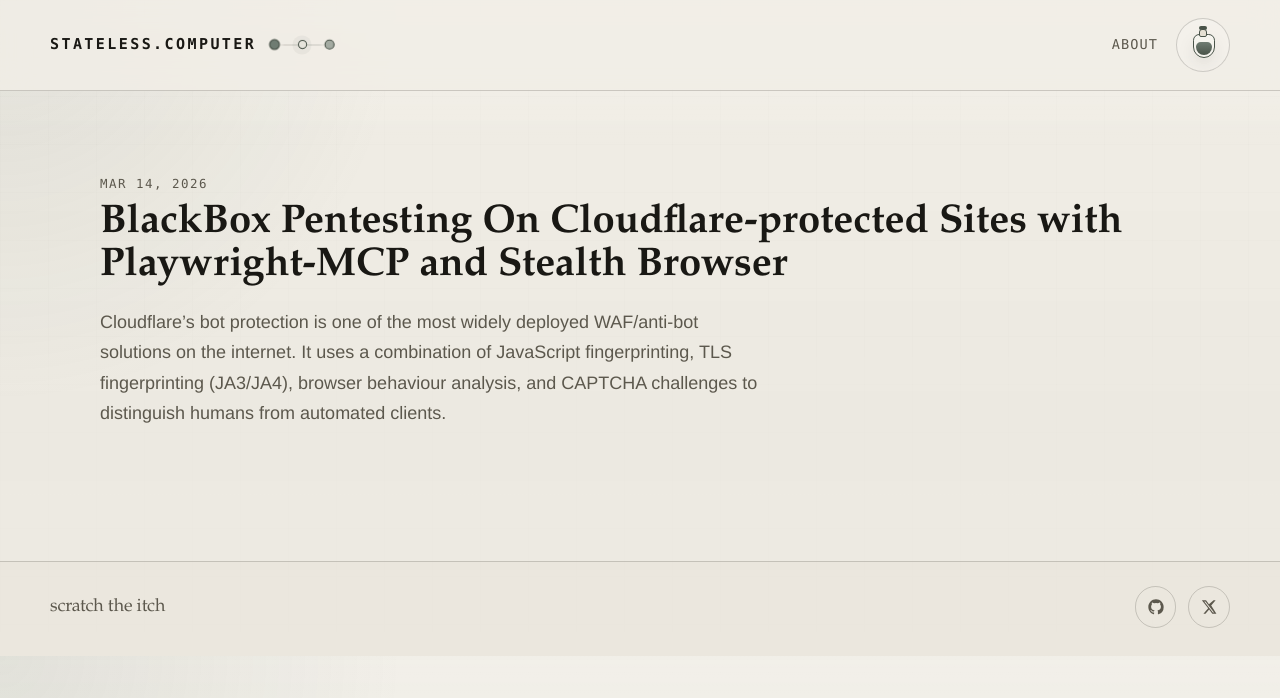
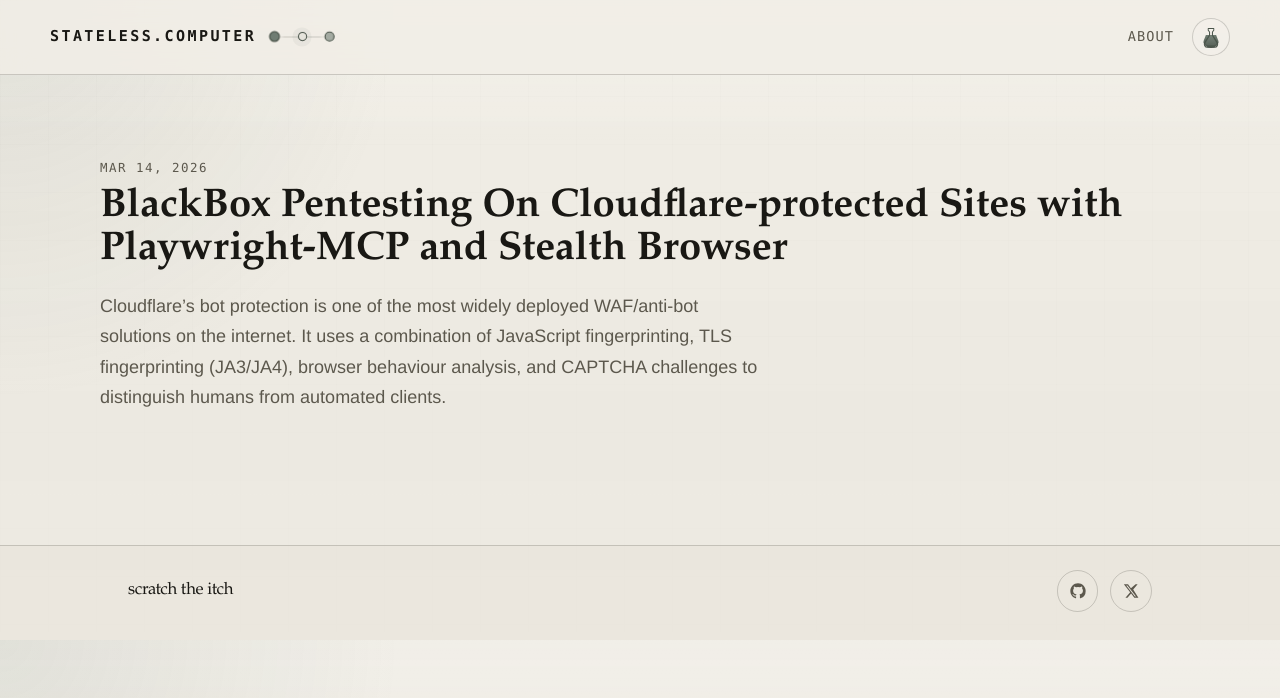
Before and after one commit to 1ikeadragon/cap, a Jekyll site: the page built from index.md, in a window 1280 px wide. Shown: the top 698 px of the page. Built offline with Jekyll 4.4.1, drawn with Linux system fonts in a browser that asks for light colours.

Commit message:
Refine flask toggle and normalize footer width

```diff
--- a/_includes/header.html
+++ b/_includes/header.html
@@ -25,12 +25,15 @@
       </nav>
     {%- endunless %}
       <button class="theme-toggle" type="button" aria-label="Toggle dark mode" aria-pressed="false" title="Toggle theme" data-theme-toggle>
-        <span class="theme-toggle-ink" aria-hidden="true">
-          <span class="theme-toggle-cork"></span>
-          <span class="theme-toggle-reservoir"></span>
-          <span class="theme-toggle-neck"></span>
-          <span class="theme-toggle-drop theme-toggle-drop-a"></span>
-          <span class="theme-toggle-drop theme-toggle-drop-b"></span>
+        <span class="theme-toggle-flask" aria-hidden="true">
+          <svg class="theme-toggle-icon" viewBox="0 0 32 32" aria-hidden="true">
+            <path class="flask-shell" d="M12 3.5h8v2.7l-1.9 2.5v4.8l6.9 10.7c1.9 3-.2 6.8-3.7 6.8H10.7C7.2 31 5.1 27.2 7 24.2l6.9-10.7V8.7L12 6.2V3.5Z"/>
+            <path class="flask-core" d="M15 9.3h2v5l6.2 9.7c1 1.6-.1 3.5-1.9 3.5H10.7c-1.8 0-2.9-1.9-1.9-3.5l6.2-9.7v-5Z"/>
+            <path class="flask-glass" d="M12.9 5.2h6.2"/>
+          </svg>
+          <span class="flask-liquid" aria-hidden="true"></span>
+          <span class="flask-stream flask-stream-a"></span>
+          <span class="flask-stream flask-stream-b"></span>
         </span>
       </button>
     </div>
--- a/_layouts/base.html
+++ b/_layouts/base.html
@@ -2,6 +2,14 @@
 <html lang="{{ page.lang | default: site.lang | default: 'en' }}">
   {%- include head.html -%}
   <body class="site-shell page-entering">
+    <div class="theme-splash" aria-hidden="true">
+      <span class="theme-splash-drop theme-splash-drop-a"></span>
+      <span class="theme-splash-drop theme-splash-drop-b"></span>
+      <span class="theme-splash-drop theme-splash-drop-c"></span>
+      <span class="theme-splash-ring theme-splash-ring-a"></span>
+      <span class="theme-splash-ring theme-splash-ring-b"></span>
+      <span class="theme-splash-ring theme-splash-ring-c"></span>
+    </div>
     <div class="page-machine" aria-hidden="true">
       <span class="machine-edge machine-edge-a"></span>
       <span class="machine-edge machine-edge-b"></span>
--- a/assets/css/style.scss
+++ b/assets/css/style.scss
@@ -114,12 +114,15 @@ pre,
 img,
 blockquote,
 .theme-toggle,
-.theme-toggle-ink,
-.theme-toggle-cork,
-.theme-toggle-reservoir,
-.theme-toggle-reservoir::after,
-.theme-toggle-neck,
-.theme-toggle-drop,
+.theme-toggle-flask,
+.theme-toggle-icon,
+.flask-shell,
+.flask-core,
+.flask-glass,
+.flask-liquid,
+.flask-stream,
+.theme-splash-drop,
+.theme-splash-ring,
 .footer-link {
   transition:
     background 720ms ease,
@@ -168,6 +171,73 @@ img {
   backdrop-filter: blur(14px);
   background: var(--header-bg);
   border-bottom: 1px solid var(--line);
+}
+
+.theme-splash {
+  position: fixed;
+  inset: 0;
+  pointer-events: none;
+  z-index: 16;
+}
+
+.theme-splash-drop,
+.theme-splash-ring {
+  position: absolute;
+  opacity: 0;
+}
+
+.theme-splash-drop {
+  right: 7vw;
+  top: 28%;
+  width: 14px;
+  height: 18px;
+  border-radius: 55% 55% 68% 68%;
+  background: var(--accent-strong);
+  filter: drop-shadow(0 8px 16px rgba(18, 18, 15, 0.12));
+}
+
+.theme-splash-drop-a {
+  right: 8vw;
+  top: 30%;
+}
+
+.theme-splash-drop-b {
+  right: 5vw;
+  top: 40%;
+  width: 10px;
+  height: 13px;
+}
+
+.theme-splash-drop-c {
+  right: 10vw;
+  top: 50%;
+  width: 7px;
+  height: 10px;
+}
+
+.theme-splash-ring {
+  right: 6vw;
+  top: 55%;
+  width: 18px;
+  height: 18px;
+  margin: -9px 0 0 -9px;
+  border: 1px solid var(--accent-strong);
+  border-radius: 50%;
+}
+
+.theme-splash-ring-a {
+  right: 8.1vw;
+  top: 60%;
+}
+
+.theme-splash-ring-b {
+  right: 5.2vw;
+  top: 67%;
+}
+
+.theme-splash-ring-c {
+  right: 10.1vw;
+  top: 73%;
 }
 
 .page-machine {
@@ -418,14 +488,15 @@ body.page-leaving .machine-edge-e {
 
 .theme-toggle {
   position: relative;
-  width: 54px;
-  height: 54px;
+  width: 38px;
+  height: 38px;
   padding: 0;
   border: 1px solid var(--line);
   border-radius: 999px;
-  background: rgba(255, 255, 255, 0.18);
+  background: rgba(255, 255, 255, 0.12);
   cursor: pointer;
-  overflow: hidden;
+  display: inline-grid;
+  place-items: center;
 }
 
 html[data-theme="dark"] .theme-toggle {
@@ -441,104 +512,141 @@ html[data-theme="dark"] .theme-toggle {
   transform: translateY(1px) scale(0.98);
 }
 
-.theme-toggle-ink {
+.theme-toggle-flask {
+  position: relative;
+  display: block;
+  width: 22px;
+  height: 26px;
+  transform-origin: 50% 18%;
+}
+
+.theme-toggle:hover .theme-toggle-flask,
+.theme-toggle:focus-visible .theme-toggle-flask {
+  transform: rotate(-8deg);
+}
+
+.theme-toggle:active .theme-toggle-flask,
+body.theme-transitioning .theme-toggle-flask {
+  transform: rotate(-16deg);
+}
+
+.theme-toggle-icon {
   position: absolute;
   inset: 0;
-  display: block;
-  transform-origin: 50% 58%;
+  width: 22px;
+  height: 26px;
+  z-index: 2;
 }
 
-.theme-toggle:hover .theme-toggle-ink,
-.theme-toggle:focus-visible .theme-toggle-ink {
-  transform: rotate(-10deg);
+.flask-shell {
+  fill: none;
+  stroke: var(--accent-strong);
+  stroke-width: 1.5;
+  stroke-linecap: round;
+  stroke-linejoin: round;
 }
 
-.theme-toggle:active .theme-toggle-ink,
-body.theme-transitioning .theme-toggle-ink {
-  transform: rotate(-18deg);
+.flask-core {
+  fill: rgba(255, 255, 255, 0.06);
 }
 
-.theme-toggle-cork {
-  position: absolute;
-  left: 22px;
-  top: 7px;
-  width: 8px;
-  height: 4px;
-  border-radius: 3px;
-  background: var(--accent-strong);
+.flask-glass {
+  fill: none;
+  stroke: rgba(255, 255, 255, 0.35);
+  stroke-width: 1.1;
+  stroke-linecap: round;
 }
 
-.theme-toggle-reservoir {
-  position: absolute;
-  left: 16px;
-  top: 15px;
-  width: 22px;
-  height: 24px;
-  border: 1px solid var(--accent-strong);
-  border-radius: 8px 8px 14px 14px;
-  background: rgba(255, 255, 255, 0.12);
-  box-shadow:
-    inset 0 1px 0 rgba(255, 255, 255, 0.18),
-    0 8px 18px rgba(18, 18, 15, 0.08);
+html[data-theme="dark"] .flask-glass {
+  stroke: rgba(236, 229, 216, 0.2);
 }
 
-.theme-toggle-reservoir::after {
-  content: "";
+.flask-liquid {
   position: absolute;
-  inset: auto 2px 2px 2px;
-  height: 58%;
-  border-radius: 6px 6px 10px 10px;
+  left: 3px;
+  bottom: 2px;
+  width: 16px;
+  height: 13px;
   background: linear-gradient(180deg, var(--accent) 0%, var(--accent-strong) 100%);
-  transform-origin: bottom;
-  transform: scaleY(1);
+  clip-path: polygon(18% 0, 82% 0, 100% 58%, 88% 100%, 12% 100%, 0 58%);
+  border-radius: 0 0 8px 8px;
+  z-index: 1;
+  transform-origin: center bottom;
+  box-shadow: 0 0 18px rgba(111, 124, 114, 0.12);
 }
 
-.theme-toggle[aria-pressed="true"] .theme-toggle-reservoir::after {
-  transform: scaleY(0.32);
+.theme-toggle[aria-pressed="true"] .flask-liquid {
+  transform: scaleY(0.28);
 }
 
-.theme-toggle-neck {
+.flask-stream {
   position: absolute;
-  left: 22px;
-  top: 10px;
-  width: 8px;
-  height: 8px;
-  border: 1px solid var(--accent-strong);
-  border-radius: 3px 3px 2px 2px;
-  background: var(--paper-deep);
+  left: 15px;
+  top: 18px;
+  width: 2px;
+  height: 12px;
+  border-radius: 999px;
+  background: var(--accent-strong);
+  opacity: 0;
+  transform-origin: top center;
 }
 
-.theme-toggle-drop {
-  position: absolute;
-  left: 28px;
-  top: 35px;
-  width: 6px;
-  height: 9px;
-  border-radius: 55% 55% 68% 68%;
-  background: var(--accent-strong);
-  opacity: 0;
-  transform: scale(0.6);
+.flask-stream-b {
+  left: 16px;
+  width: 1px;
+  height: 15px;
 }
 
-.theme-toggle-drop-b {
-  width: 4px;
-  height: 6px;
+body.is-darkening .flask-stream-a {
+  animation: flask-pour-a 0.72s ease-out forwards;
 }
 
-body.is-darkening .theme-toggle-drop-a {
-  animation: bottle-spill-a 0.6s ease-out forwards;
+body.is-darkening .flask-stream-b {
+  animation: flask-pour-b 0.8s ease-out 40ms forwards;
 }
 
-body.is-darkening .theme-toggle-drop-b {
-  animation: bottle-spill-b 0.68s ease-out 40ms forwards;
+body.is-lightening .flask-stream-a {
+  animation: flask-return-a 0.72s ease-in forwards;
 }
 
-body.is-lightening .theme-toggle-drop-a {
-  animation: bottle-return-a 0.6s ease-in forwards;
+body.is-lightening .flask-stream-b {
+  animation: flask-return-b 0.8s ease-in 40ms forwards;
 }
 
-body.is-lightening .theme-toggle-drop-b {
-  animation: bottle-return-b 0.68s ease-in 40ms forwards;
+body.is-darkening .theme-splash-drop-a {
+  animation: splash-fall-a 0.82s cubic-bezier(0.18, 0.9, 0.32, 1) forwards;
+}
+
+body.is-darkening .theme-splash-drop-b {
+  animation: splash-fall-b 0.88s cubic-bezier(0.18, 0.9, 0.32, 1) 60ms forwards;
+}
+
+body.is-darkening .theme-splash-drop-c {
+  animation: splash-fall-c 0.94s cubic-bezier(0.18, 0.9, 0.32, 1) 110ms forwards;
+}
+
+body.is-darkening .theme-splash-ring-a {
+  animation: splash-ring 0.62s ease-out 260ms forwards;
+}
+
+body.is-darkening .theme-splash-ring-b {
+  animation: splash-ring 0.62s ease-out 320ms forwards;
+}
+
+body.is-darkening .theme-splash-ring-c {
+  animation: splash-ring 0.62s ease-out 380ms forwards;
+}
+
+body.is-lightening .theme-splash-drop-a {
+  animation: splash-return-a 0.78s ease-in forwards;
+}
+
+body.is-lightening .theme-splash-drop-b {
+  animation: splash-return-b 0.82s ease-in 60ms forwards;
+}
+
+body.is-lightening .theme-splash-drop-c {
+  animation: splash-return-c 0.9s ease-in 110ms forwards;
 }
 
 .page-content {
@@ -714,6 +822,10 @@ blockquote {
   background: var(--footer-bg);
 }
 
+.site-footer .wrapper {
+  width: min(calc(100% - 40px), 64rem);
+}
+
 .footer-shell {
   display: grid;
   align-items: center;
@@ -725,8 +837,10 @@ blockquote {
 .footer-mark {
   min-width: 0;
   font-family: var(--font-serif);
-  font-size: 1.12rem;
-  letter-spacing: -0.01em;
+  font-size: 1.05rem;
+  line-height: 1.1;
+  letter-spacing: -0.02em;
+  color: var(--ink);
 }
 
 .footer-socials {
@@ -774,7 +888,6 @@ blockquote {
 
 .grey,
 .site-footer,
-.footer-mark,
 .footer-link {
   color: var(--muted);
 }
@@ -829,10 +942,68 @@ blockquote {
   }
 }
 
-@keyframes bottle-spill-a {
+@keyframes flask-pour-a {
   0% {
     opacity: 0;
-    transform: translate(0, 0) scale(0.5);
+    transform: scaleY(0.2);
+  }
+
+  20% {
+    opacity: 1;
+    transform: scaleY(1);
+  }
+
+  100% {
+    opacity: 0;
+    transform: translateY(10px) scaleY(0.28);
+  }
+}
+
+@keyframes flask-pour-b {
+  0% {
+    opacity: 0;
+    transform: scaleY(0.2);
+  }
+
+  24% {
+    opacity: 0.9;
+    transform: scaleY(1.08);
+  }
+
+  100% {
+    opacity: 0;
+    transform: translateY(14px) scaleY(0.22);
+  }
+}
+
+@keyframes flask-return-a {
+  0% {
+    opacity: 0.9;
+    transform: translateY(12px) scaleY(0.26);
+  }
+
+  100% {
+    opacity: 0;
+    transform: scaleY(0.12);
+  }
+}
+
+@keyframes flask-return-b {
+  0% {
+    opacity: 0.82;
+    transform: translateY(16px) scaleY(0.22);
+  }
+
+  100% {
+    opacity: 0;
+    transform: scaleY(0.1);
+  }
+}
+
+@keyframes splash-fall-a {
+  0% {
+    opacity: 0;
+    transform: translate(0, -18px) scale(0.55);
   }
 
   24% {
@@ -841,47 +1012,91 @@ blockquote {
 
   100% {
     opacity: 0;
-    transform: translate(10px, 17px) scale(1.2);
+    transform: translate(8px, 190px) scale(1.4);
   }
 }
 
-@keyframes bottle-spill-b {
+@keyframes splash-fall-b {
   0% {
     opacity: 0;
-    transform: translate(0, 0) scale(0.45);
+    transform: translate(0, -12px) scale(0.5);
   }
 
-  26% {
+  24% {
     opacity: 1;
   }
 
   100% {
     opacity: 0;
-    transform: translate(14px, 24px) scale(1.05);
+    transform: translate(-6px, 148px) scale(1.15);
   }
 }
 
-@keyframes bottle-return-a {
+@keyframes splash-fall-c {
   0% {
-    opacity: 0.9;
-    transform: translate(10px, 18px) scale(1.1);
+    opacity: 0;
+    transform: translate(0, -10px) scale(0.44);
+  }
+
+  28% {
+    opacity: 1;
   }
 
   100% {
     opacity: 0;
-    transform: translate(0, 0) scale(0.4);
+    transform: translate(12px, 118px) scale(1.02);
   }
 }
 
-@keyframes bottle-return-b {
+@keyframes splash-ring {
   0% {
-    opacity: 0.82;
-    transform: translate(12px, 25px) scale(0.96);
+    opacity: 0;
+    transform: scale(0.4);
+  }
+
+  28% {
+    opacity: 0.65;
   }
 
   100% {
     opacity: 0;
-    transform: translate(0, 0) scale(0.35);
+    transform: scale(3.2);
+  }
+}
+
+@keyframes splash-return-a {
+  0% {
+    opacity: 0.85;
+    transform: translate(8px, 180px) scale(1.35);
+  }
+
+  100% {
+    opacity: 0;
+    transform: translate(0, 0) scale(0.32);
+  }
+}
+
+@keyframes splash-return-b {
+  0% {
+    opacity: 0.78;
+    transform: translate(-6px, 142px) scale(1.08);
+  }
+
+  100% {
+    opacity: 0;
+    transform: translate(0, 0) scale(0.28);
+  }
+}
+
+@keyframes splash-return-c {
+  0% {
+    opacity: 0.7;
+    transform: translate(12px, 110px) scale(0.96);
+  }
+
+  100% {
+    opacity: 0;
+    transform: translate(0, 0) scale(0.24);
   }
 }
 
--- a/assets/js/site.js
+++ b/assets/js/site.js
@@ -39,7 +39,7 @@
 
     window.setTimeout(() => {
       document.body.classList.remove("theme-transitioning", "is-darkening", "is-lightening");
-    }, 680);
+    }, 820);
   };
 
   const toggleTheme = () => {
```
